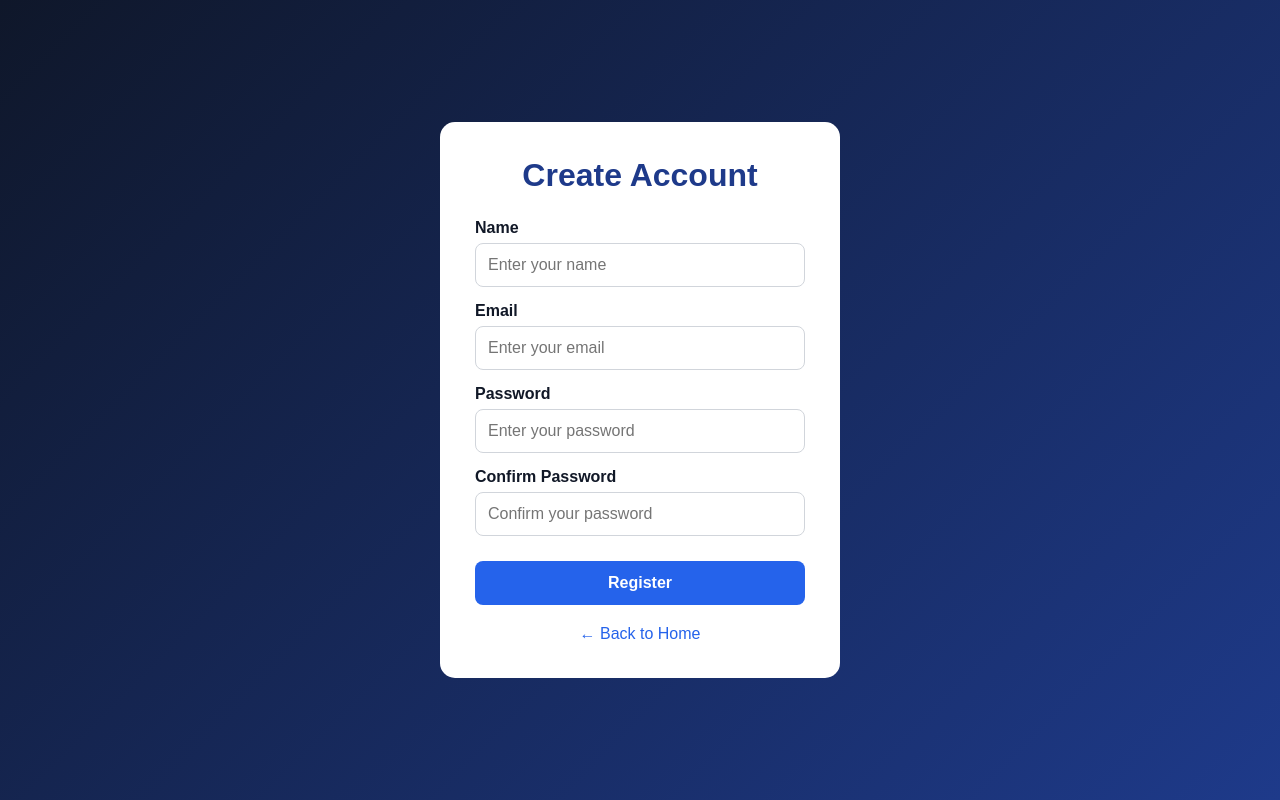
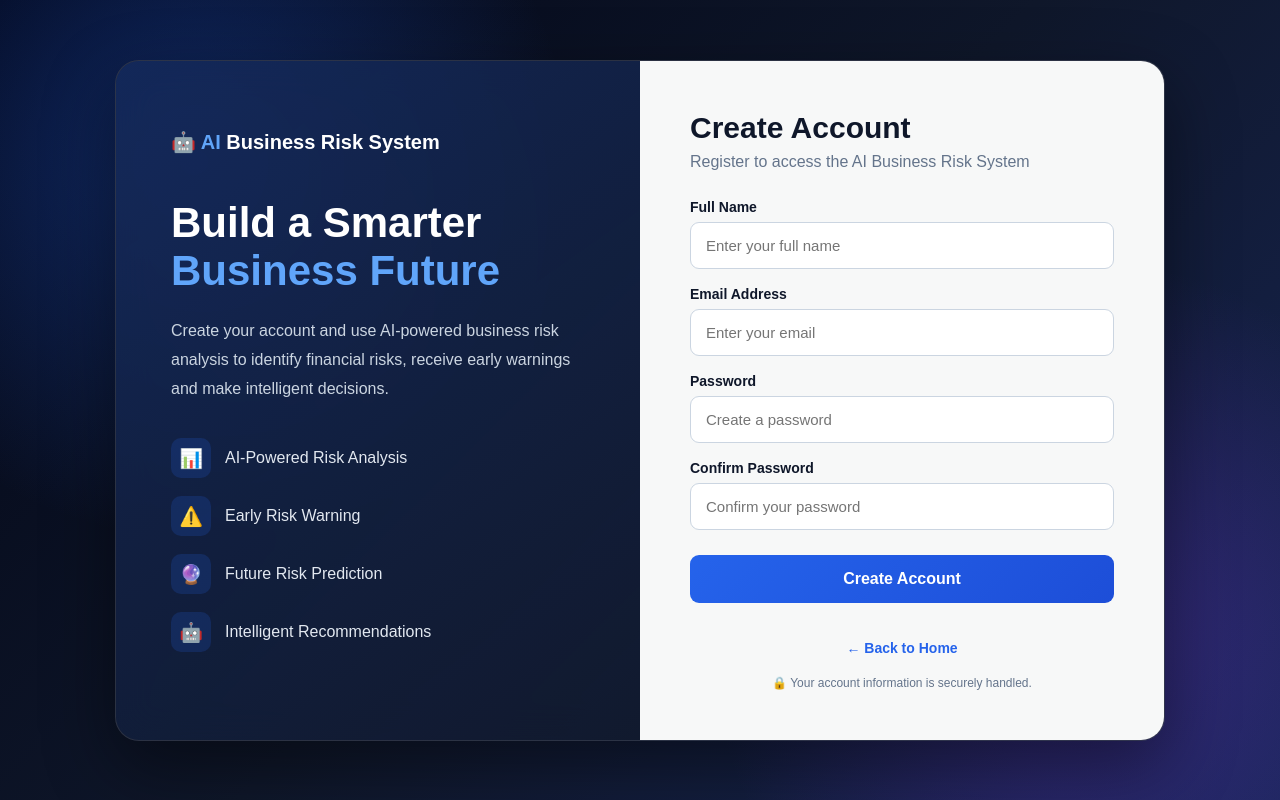
Before and after one commit to shalininagaraj085-ui/AI-Business-Risk-System, a website: page register.html in a window 1280 px wide. Drawn offline with Linux system fonts and the light colour scheme.

Commit message:
Add professional Register Page

```diff
--- a/register.html
+++ b/register.html
@@ -3,138 +3,373 @@
 <head>
     <meta charset="UTF-8">
     <meta name="viewport" content="width=device-width, initial-scale=1.0">
-    <title>Register - AI Business Risk</title>
+
+    <title>Register | AI Business Risk System</title>
 
     <style>
         * {
-            box-sizing: border-box;
             margin: 0;
             padding: 0;
+            box-sizing: border-box;
         }
 
         body {
-            font-family: Arial, sans-serif;
-            background: linear-gradient(135deg, #0f172a, #1e3a8a);
+            font-family: Arial, Helvetica, sans-serif;
             min-height: 100vh;
+            background:
+                radial-gradient(circle at 15% 20%, rgba(37, 99, 235, 0.35), transparent 30%),
+                radial-gradient(circle at 85% 80%, rgba(124, 58, 237, 0.30), transparent 30%),
+                linear-gradient(135deg, #020617, #0f172a, #172554);
+            color: white;
             display: flex;
+            align-items: center;
             justify-content: center;
-            align-items: center;
-            color: white;
+            padding: 30px;
         }
 
-        .register-box {
-            width: 400px;
-            background: white;
-            color: #111827;
-            padding: 35px;
-            border-radius: 15px;
+        .page {
+            width: 100%;
+            max-width: 1050px;
+            min-height: 650px;
+            display: grid;
+            grid-template-columns: 1fr 1fr;
+            background: rgba(15, 23, 42, 0.82);
+            border: 1px solid rgba(255, 255, 255, 0.12);
+            border-radius: 24px;
+            overflow: hidden;
+            box-shadow: 0 25px 70px rgba(0, 0, 0, 0.45);
+            backdrop-filter: blur(18px);
         }
 
-        h1 {
-            text-align: center;
-            margin-bottom: 25px;
-            color: #1e3a8a;
+        /* LEFT SIDE */
+
+        .left {
+            padding: 55px;
+            display: flex;
+            flex-direction: column;
+            justify-content: center;
+            background:
+                linear-gradient(
+                    145deg,
+                    rgba(37, 99, 235, 0.22),
+                    rgba(30, 41, 59, 0.15)
+                );
         }
 
-        label {
-            display: block;
-            margin-top: 15px;
-            margin-bottom: 6px;
+        .logo {
+            font-size: 20px;
             font-weight: bold;
+            margin-bottom: 45px;
         }
 
-        input {
-            width: 100%;
-            padding: 12px;
-            border: 1px solid #d1d5db;
-            border-radius: 8px;
-            font-size: 16px;
+        .logo span {
+            color: #60a5fa;
         }
 
-        button {
+        .left h1 {
+            font-size: 42px;
+            line-height: 1.15;
+            margin-bottom: 22px;
+        }
+
+        .left h1 span {
+            color: #60a5fa;
+        }
+
+        .left p {
+            color: #cbd5e1;
+            line-height: 1.8;
+            font-size: 16px;
+            max-width: 440px;
+        }
+
+        .features {
+            margin-top: 35px;
+        }
+
+        .feature {
+            display: flex;
+            align-items: center;
+            gap: 14px;
+            margin-bottom: 18px;
+            color: #e2e8f0;
+        }
+
+        .icon {
+            width: 40px;
+            height: 40px;
+            border-radius: 10px;
+            background: rgba(37, 99, 235, 0.18);
+            display: flex;
+            align-items: center;
+            justify-content: center;
+            font-size: 19px;
+        }
+
+        /* RIGHT SIDE */
+
+        .right {
+            background: rgba(255, 255, 255, 0.97);
+            color: #0f172a;
+            padding: 50px;
+            display: flex;
+            flex-direction: column;
+            justify-content: center;
+        }
+
+        .right h2 {
+            font-size: 30px;
+            margin-bottom: 8px;
+        }
+
+        .subtitle {
+            color: #64748b;
+            margin-bottom: 28px;
+        }
+
+        .form-group {
+            margin-bottom: 17px;
+        }
+
+        .form-group label {
+            display: block;
+            font-size: 14px;
+            font-weight: bold;
+            margin-bottom: 7px;
+        }
+
+        .form-group input {
             width: 100%;
-            margin-top: 25px;
-            padding: 13px;
+            padding: 14px 15px;
+            border: 1px solid #cbd5e1;
+            border-radius: 9px;
+            font-size: 15px;
+            outline: none;
+            transition: 0.2s;
+        }
+
+        .form-group input:focus {
+            border-color: #2563eb;
+            box-shadow: 0 0 0 3px rgba(37, 99, 235, 0.12);
+        }
+
+        .register-button {
+            width: 100%;
             border: none;
-            border-radius: 8px;
-            background: #2563eb;
+            padding: 15px;
+            margin-top: 8px;
+            border-radius: 9px;
+            background: linear-gradient(135deg, #2563eb, #1d4ed8);
             color: white;
             font-size: 16px;
             font-weight: bold;
             cursor: pointer;
+            transition: 0.2s;
         }
 
-        button:hover {
-            background: #1d4ed8;
+        .register-button:hover {
+            transform: translateY(-1px);
+            box-shadow: 0 10px 25px rgba(37, 99, 235, 0.25);
         }
 
         .message {
             margin-top: 15px;
             text-align: center;
+            font-size: 14px;
             font-weight: bold;
         }
 
         .home-link {
-            display: block;
             text-align: center;
-            margin-top: 20px;
+            margin-top: 22px;
             color: #2563eb;
             text-decoration: none;
+            font-size: 14px;
+            font-weight: bold;
+        }
+
+        .home-link:hover {
+            text-decoration: underline;
+        }
+
+        .security {
+            margin-top: 20px;
+            text-align: center;
+            color: #64748b;
+            font-size: 12px;
+        }
+
+        /* MOBILE */
+
+        @media (max-width: 800px) {
+
+            body {
+                padding: 15px;
+            }
+
+            .page {
+                grid-template-columns: 1fr;
+                max-width: 500px;
+            }
+
+            .left {
+                padding: 35px;
+            }
+
+            .left h1 {
+                font-size: 32px;
+            }
+
+            .features {
+                margin-top: 25px;
+            }
+
+            .right {
+                padding: 35px;
+            }
         }
     </style>
 </head>
 
 <body>
 
-    <div class="register-box">
+    <div class="page">
 
-        <h1>Create Account</h1>
+        <!-- LEFT SIDE -->
+
+        <section class="left">
+
+            <div class="logo">
+                🤖 <span>AI</span> Business Risk System
+            </div>
+
+            <h1>
+                Build a Smarter
+                <span>Business Future</span>
+            </h1>
+
+            <p>
+                Create your account and use AI-powered business
+                risk analysis to identify financial risks, receive
+                early warnings and make intelligent decisions.
+            </p>
+
+            <div class="features">
+
+                <div class="feature">
+                    <div class="icon">📊</div>
+                    <div>AI-Powered Risk Analysis</div>
+                </div>
+
+                <div class="feature">
+                    <div class="icon">⚠️</div>
+                    <div>Early Risk Warning</div>
+                </div>
+
+                <div class="feature">
+                    <div class="icon">🔮</div>
+                    <div>Future Risk Prediction</div>
+                </div>
+
+                <div class="feature">
+                    <div class="icon">🤖</div>
+                    <div>Intelligent Recommendations</div>
+                </div>
+
+            </div>
+
+        </section>
+
+
+        <!-- RIGHT SIDE -->
+
+        <section class="right">
+
+            <h2>Create Account</h2>
+
+            <p class="subtitle">
+                Register to access the AI Business Risk System
+            </p>
 
             <form id="registerForm">
 
-            <label for="name">Name</label>
+                <div class="form-group">
+                    <label for="name">Full Name</label>
+
                     <input
                         type="text"
                         id="name"
-                placeholder="Enter your name"
+                        placeholder="Enter your full name"
                         required
                     >
+                </div>
 
-            <label for="email">Email</label>
+
+                <div class="form-group">
+                    <label for="email">Email Address</label>
+
                     <input
                         type="email"
                         id="email"
                         placeholder="Enter your email"
                         required
                     >
+                </div>
 
+
+                <div class="form-group">
                     <label for="password">Password</label>
+
                     <input
                         type="password"
                         id="password"
-                placeholder="Enter your password"
+                        placeholder="Create a password"
                         required
                     >
+                </div>
 
-            <label for="confirmPassword">Confirm Password</label>
+
+                <div class="form-group">
+                    <label for="confirmPassword">
+                        Confirm Password
+                    </label>
+
                     <input
                         type="password"
                         id="confirmPassword"
                         placeholder="Confirm your password"
                         required
                     >
+                </div>
 
-            <button type="submit">
-                Register
+
+                <button
+                    type="submit"
+                    class="register-button"
+                >
+                    Create Account
                 </button>
 
-            <div class="message" id="message"></div>
+                <div
+                    class="message"
+                    id="message"
+                ></div>
 
             </form>
 
-        <a href="index.html" class="home-link">
+
+            <a
+                href="index.html"
+                class="home-link"
+            >
                 ← Back to Home
             </a>
+
+            <div class="security">
+                🔒 Your account information is securely handled.
+            </div>
+
+        </section>
 
     </div>
 
```
Lines whose indentation alone changed are shown as unchanged.
